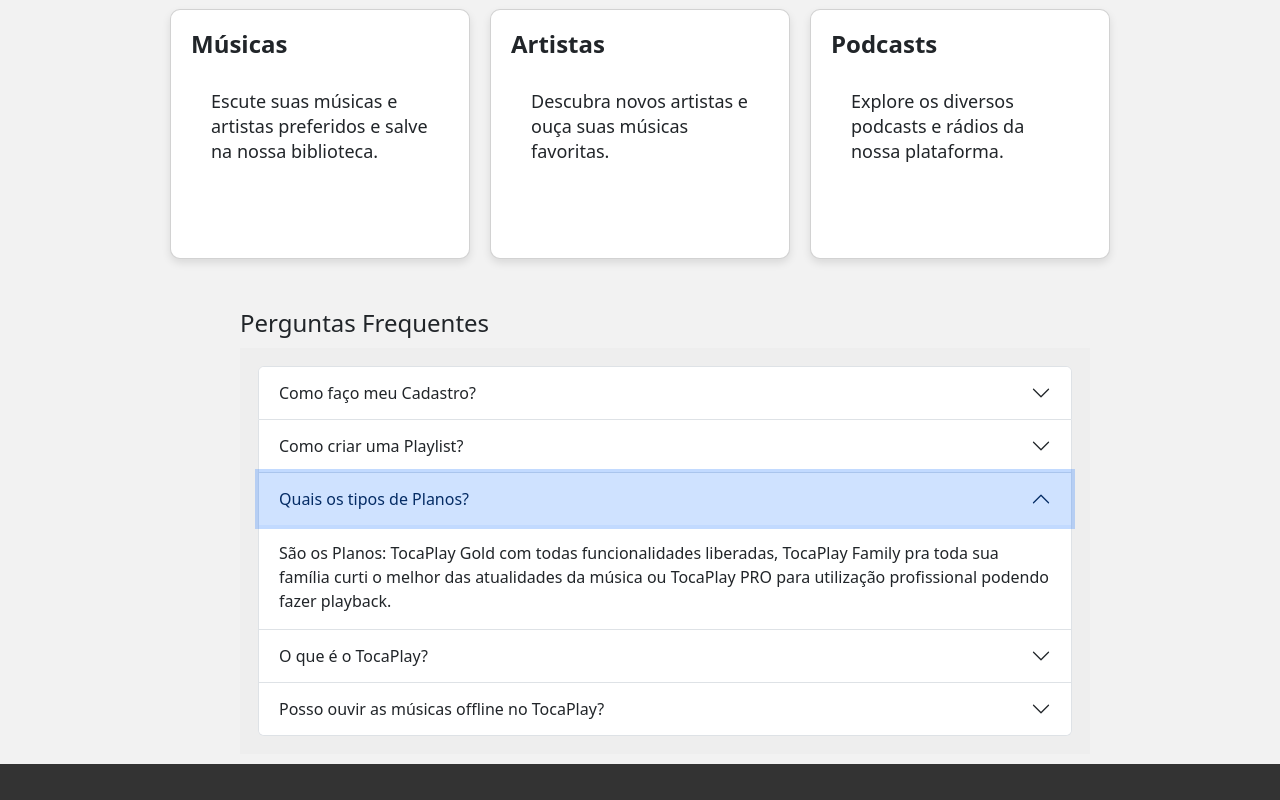
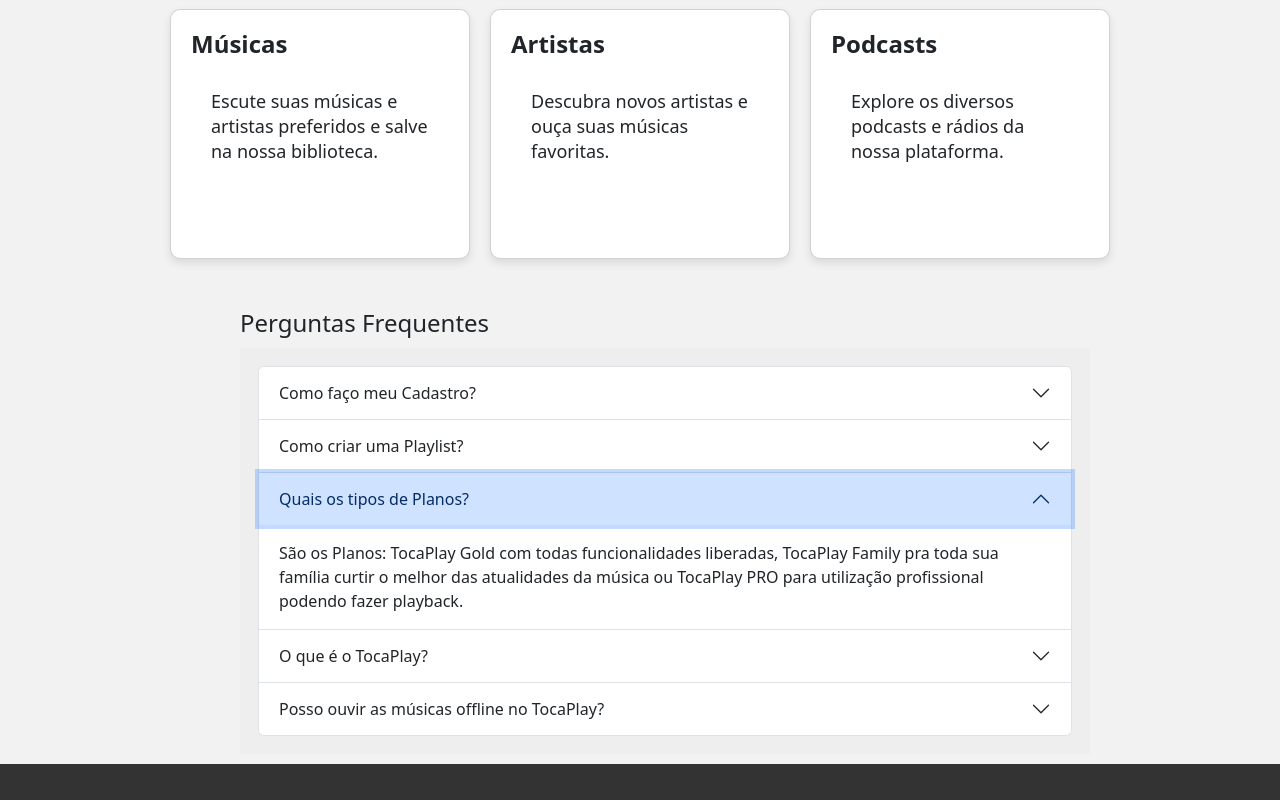
Before and after one commit to Andre2217/spotifyweb-reactapp, a React (Create React App) app: page / in a window 1280 px wide. Both pictures are taken after a click on the button "Quais os tipos de Planos?". Shown: the part 695-1495 px from the top of the page. Built offline with nearby package versions, Linux system fonts and the light colour scheme.

Commit message:
Ajuste FAQ

```diff
--- a/src/components/FAQ/FAQ.jsx
+++ b/src/components/FAQ/FAQ.jsx
@@ -20,7 +20,7 @@ function FAQ() {
       <Accordion.Item eventKey="2">
         <Accordion.Header>Quais os tipos de Planos?</Accordion.Header>
         <Accordion.Body>
-        São os Planos: TocaPlay Gold com todas funcionalidades liberadas, TocaPlay Family pra toda sua família curti o melhor das atualidades da música ou TocaPlay PRO para utilização profissional podendo fazer playback.
+        São os Planos: TocaPlay Gold com todas funcionalidades liberadas, TocaPlay Family pra toda sua família curtir o melhor das atualidades da música ou TocaPlay PRO para utilização profissional podendo fazer playback.
         </Accordion.Body>
       </Accordion.Item>
       <Accordion.Item eventKey="3">
```
